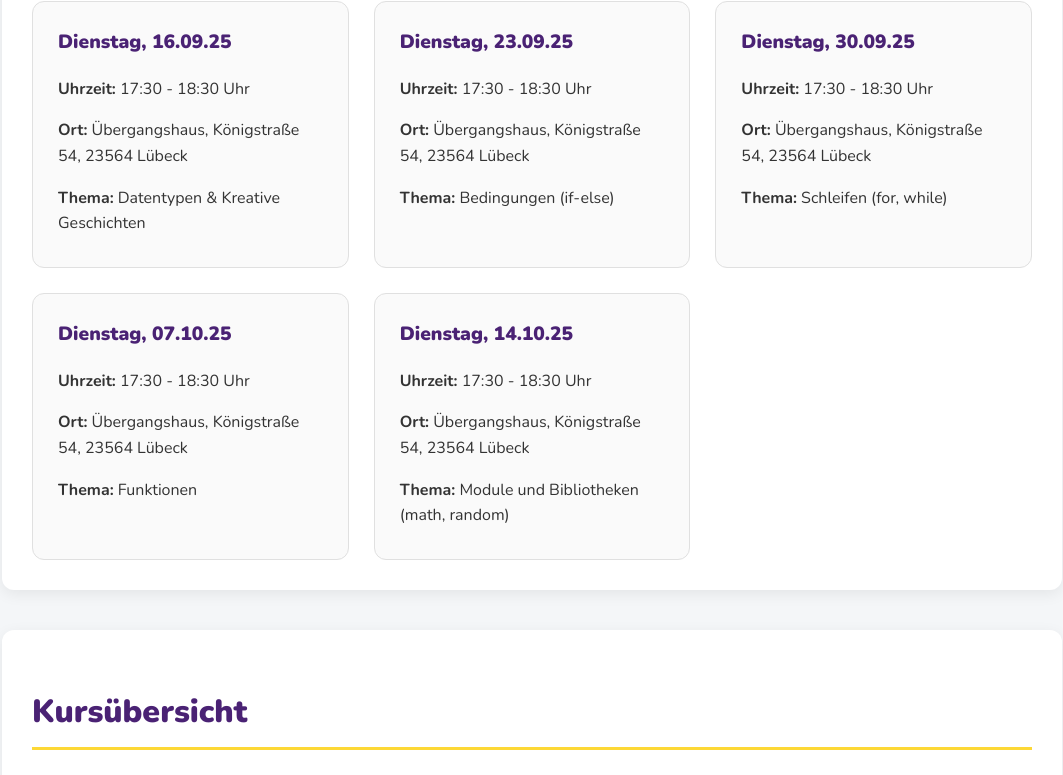
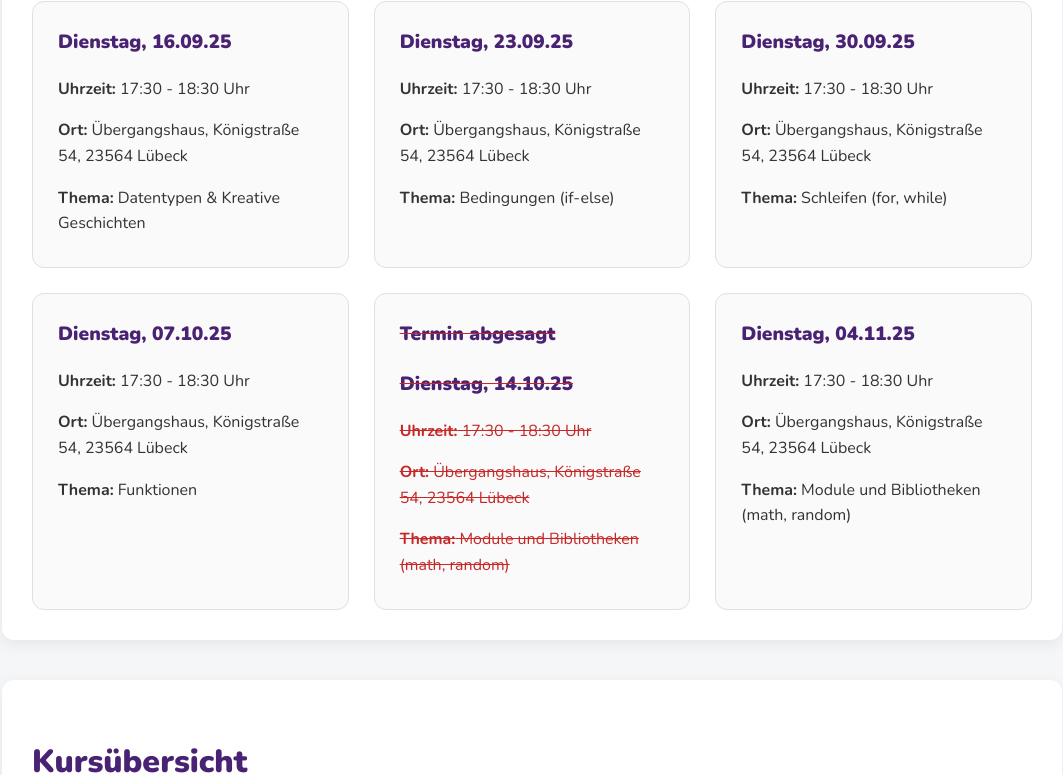
Before and after one commit to hanse-dev/UE-Hacker-Website, a Vue app: page / in a window 1280 px wide. Shown: the part 603-1378 px from the top of the page, without its empty margins (108-1171 px from the left). Built offline with nearby package versions, Linux system fonts and the light colour scheme.

Commit message:
cancelation and new date for the next one

```diff
--- a/public/termine.json
+++ b/public/termine.json
@@ -37,6 +37,15 @@
     "time": "17:30 - 18:30 Uhr",
     "location": "Übergangshaus, Königstraße 54, 23564 Lübeck",
     "topic": "Module und Bibliotheken (math, random)",
+    "link": "/kurs/python-12-wochen-grundkurs#woche-6",
+    "cancelled": true
+  },
+  {
+    "id": 6,
+    "date": "Dienstag, 04.11.25",
+    "time": "17:30 - 18:30 Uhr",
+    "location": "Übergangshaus, Königstraße 54, 23564 Lübeck",
+    "topic": "Module und Bibliotheken (math, random)",
     "link": "/kurs/python-12-wochen-grundkurs#woche-6"
   }
 ]
--- a/src/style.css
+++ b/src/style.css
@@ -210,6 +210,16 @@ body {
   margin-bottom: 5px;
 }
 
+.termin-card.cancelled {
+  text-decoration: line-through;
+  color: #c62828;
+}
+
+.cancelled-text {
+  color: #c62828;
+  font-weight: bold;
+}
+
 /* Footer Styles */
 .app-footer {
   text-align: center;
--- a/src/views/Home.vue
+++ b/src/views/Home.vue
@@ -10,7 +10,8 @@
       <h2>Nächste Termine</h2>
       <div class="termine-list">
         <router-link v-for="termin in termine" :key="termin.id" :to="termin.link" class="termin-link">
-          <div class="termin-card">
+          <div class="termin-card" :class="{ 'cancelled': termin.cancelled }">
+            <h3 v-if="termin.cancelled" class="cancelled-text">Termin abgesagt</h3>
             <h3>{{ termin.date }}</h3>
             <p><strong>Uhrzeit:</strong> {{ termin.time }}</p>
             <p><strong>Ort:</strong> {{ termin.location }}</p>
```
